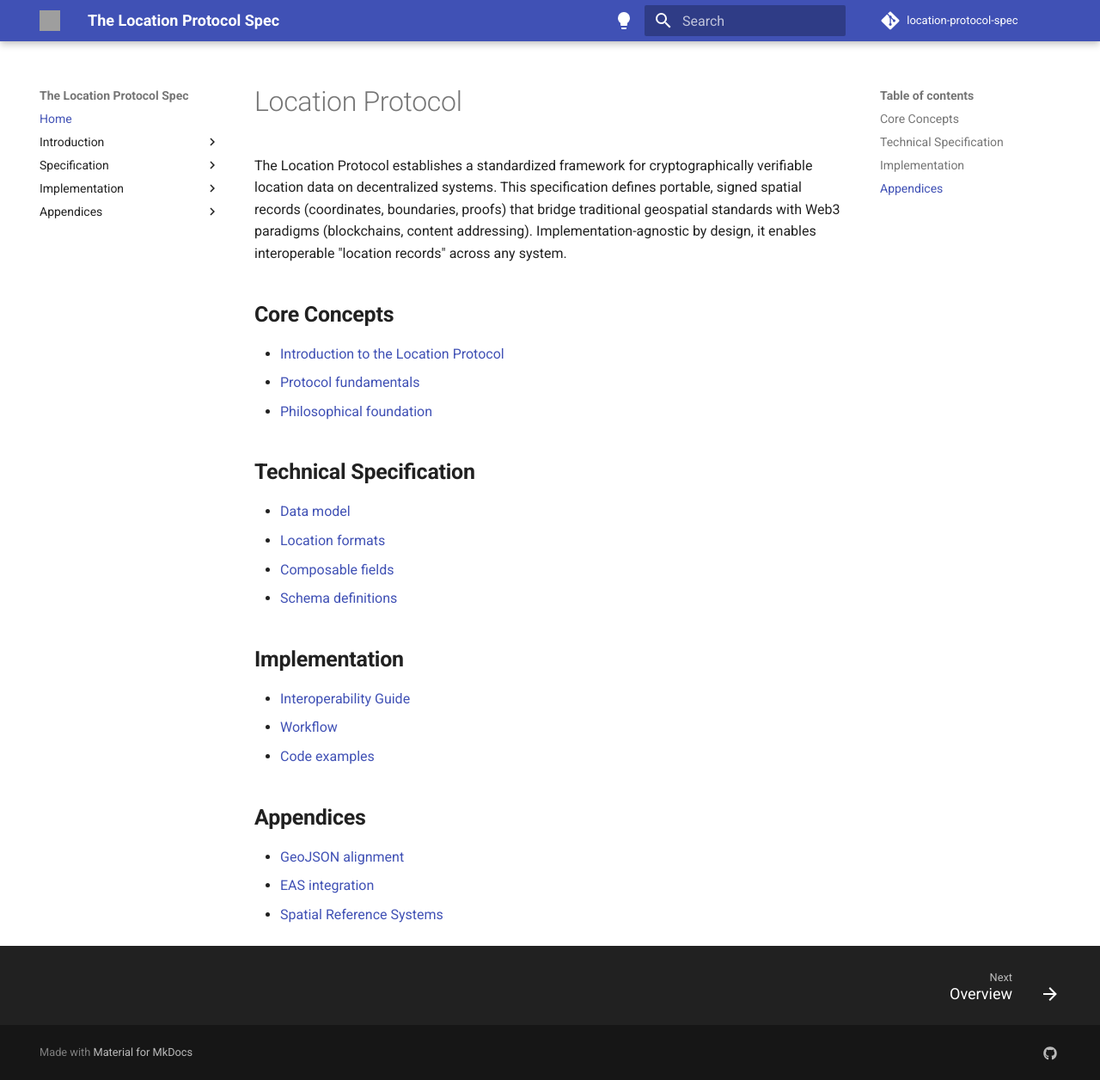
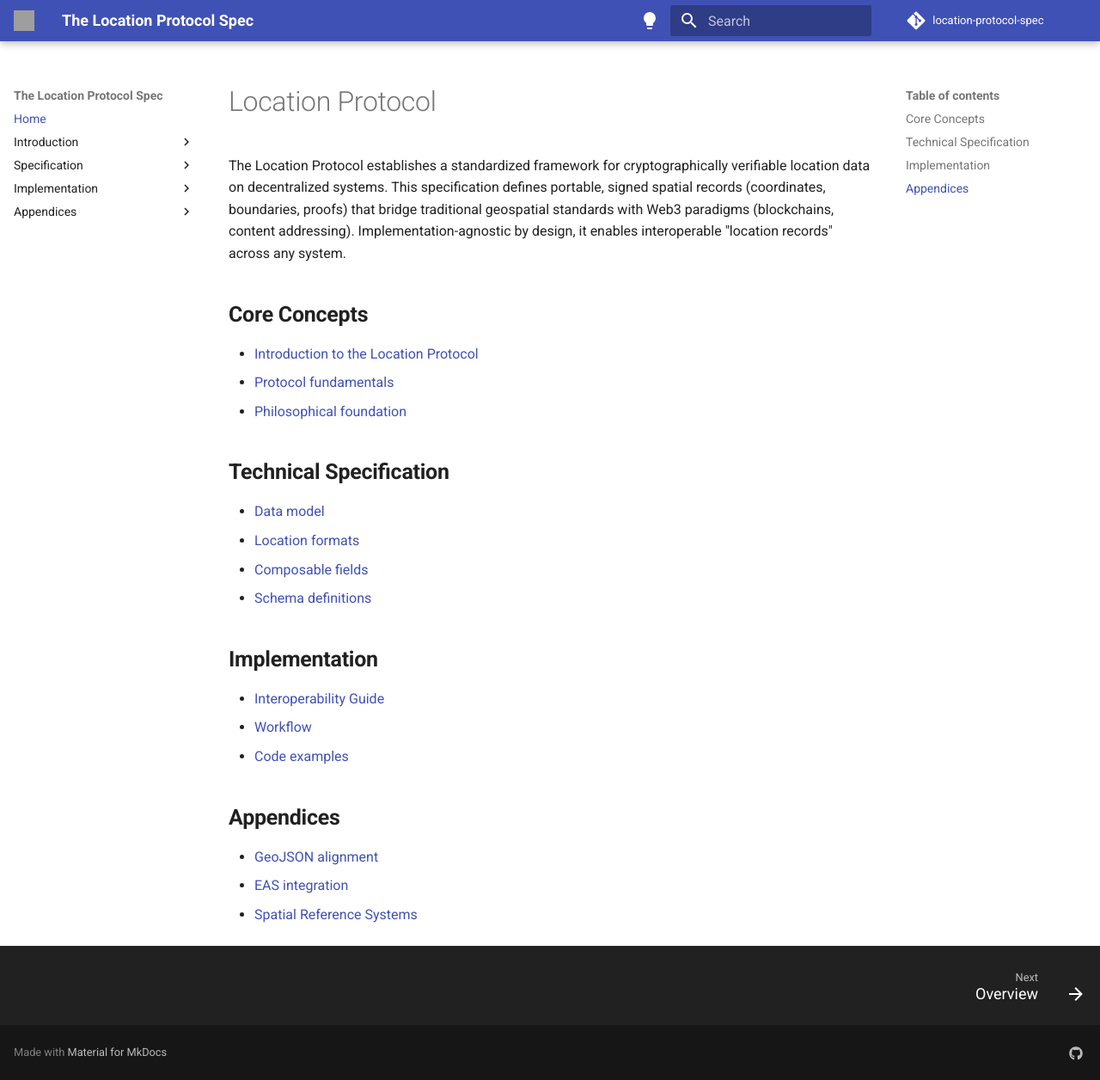
Before and after one commit to DecentralizedGeo/location-protocol-spec, an MkDocs documentation site: the page built from docs/spec-page/index.md, in a window 1280 px wide and 1256 px high. Shown: the whole window at 86% size. Built offline with MkDocs 1.6.1 and Material for MkDocs 9.7.7, drawn with Linux system fonts in a browser that asks for light colours; comment, search, counter and statistics services are not loaded; grey boxes are pictures that could not be loaded.

Commit message:
Expands main content grid width
Increases the maximum width of the main content area in the documentation stylesheet. This change provides more horizontal space for content, improving readability and layout, particularly for wide tables or code samples on larger screens.

```diff
--- a/docs/spec-page/stylesheets/extra.css
+++ b/docs/spec-page/stylesheets/extra.css
@@ -85,3 +85,7 @@
     border-radius: 2px;
     font-size: 10px;
 }
+
+.md-grid {
+    max-width: 1700px;
+}
```
